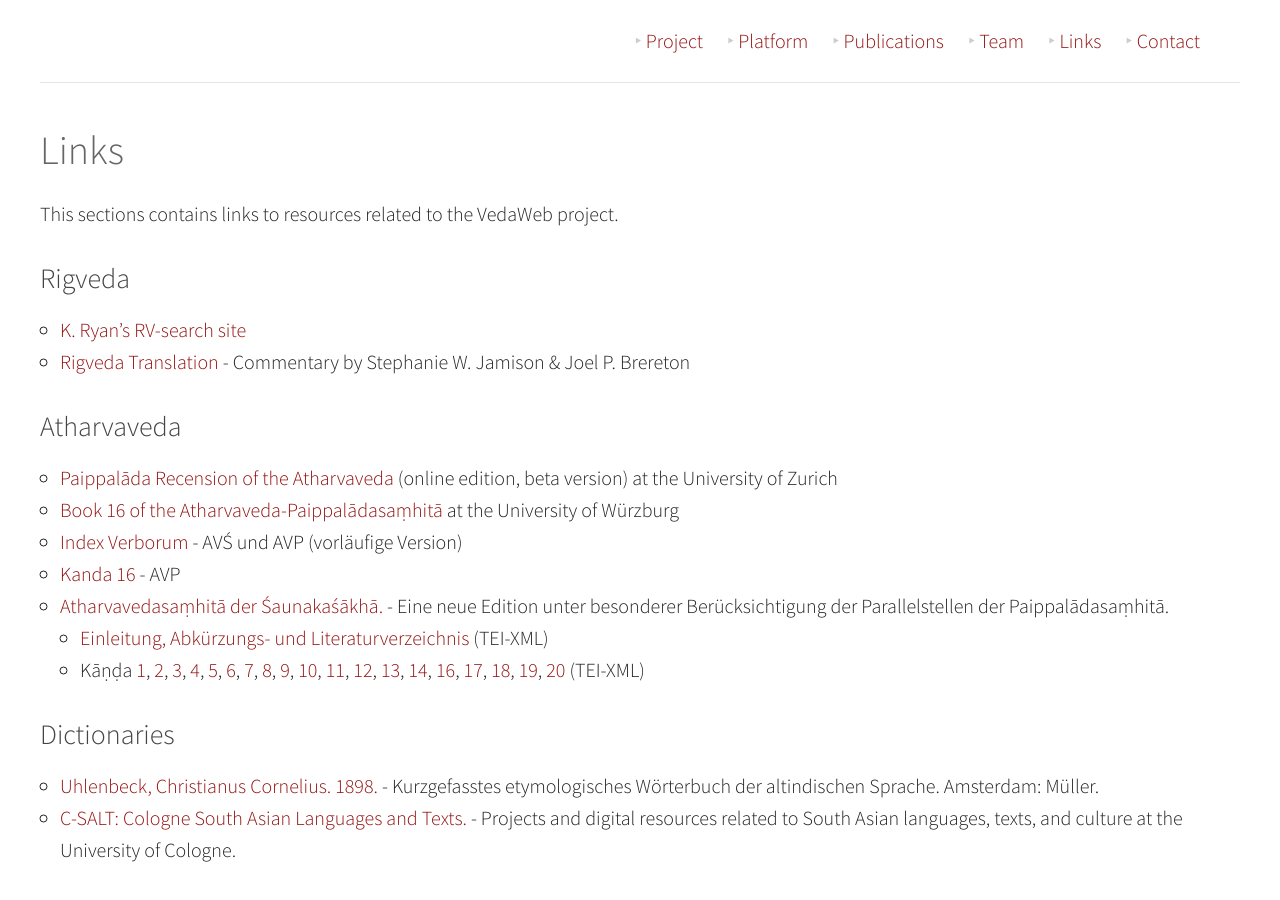
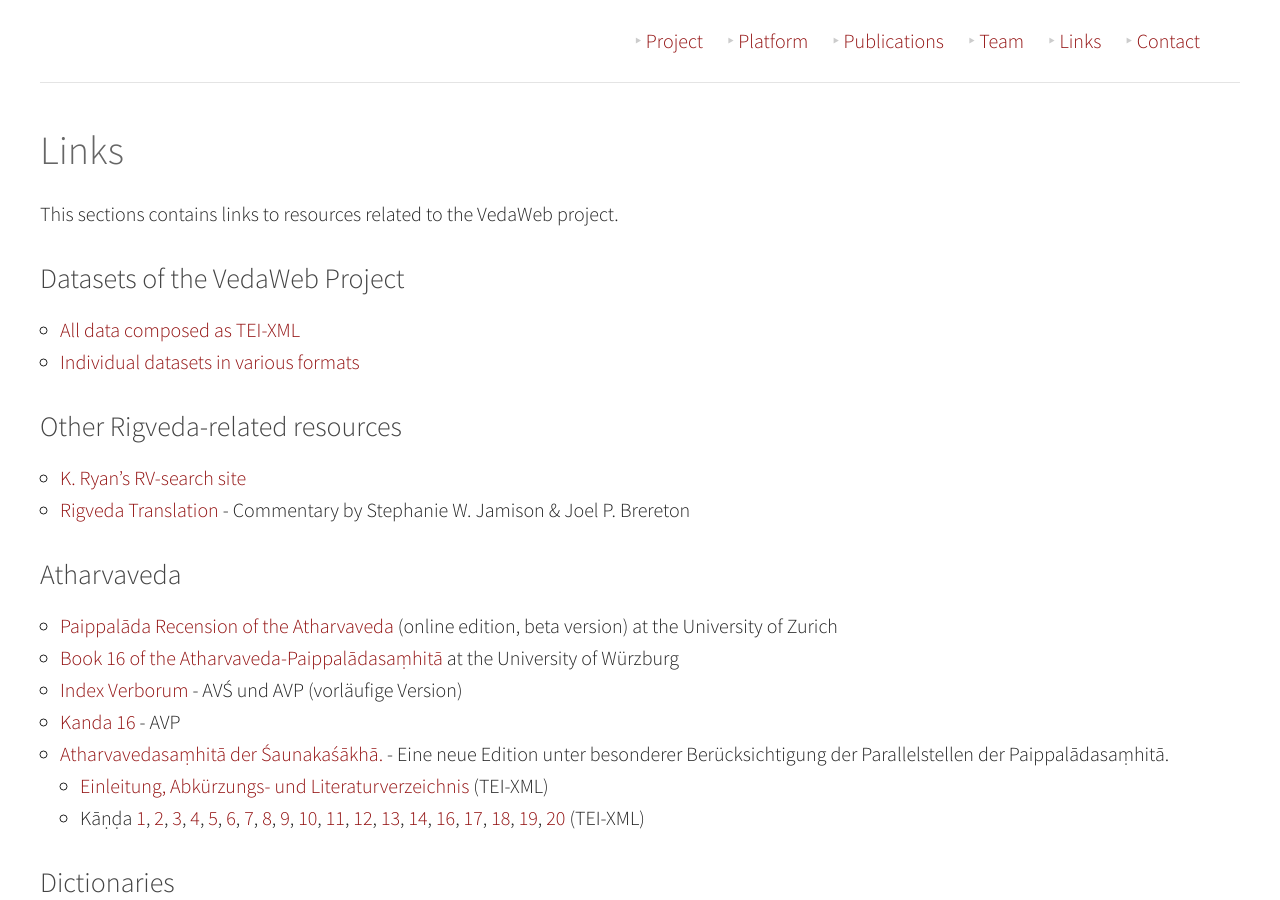
Before and after one commit to VedaWebProject/vedaweb-project-page, a Jekyll site: the page built from index.md, in a window 1280 px wide and 900 px high, scrolled down 4929 px. Built offline with Jekyll 4.4.1, drawn with Linux system fonts in a browser that asks for light colours.

Commit message:
Link to project datasets

```diff
--- a/index.md
+++ b/index.md
@@ -140,7 +140,13 @@
 This sections contains links to resources related to the VedaWeb project.
 
 
-## Rigveda
+## Datasets of the VedaWeb Project
+
+- [All data composed as TEI-XML](https://github.com/cceh/c-salt_vedaweb_tei)
+- [Individual datasets in various formats](https://github.com/cceh/c-salt_vedaweb_sources)
+
+
+## Other Rigveda-related resources
 
 - [K. Ryan's RV-search site](https://www.meluhha.com/rv/)
 - [Rigveda Translation](http://rigvedacommentary.alc.ucla.edu/) - Commentary by Stephanie W. Jamison & Joel P. Brereton
```
